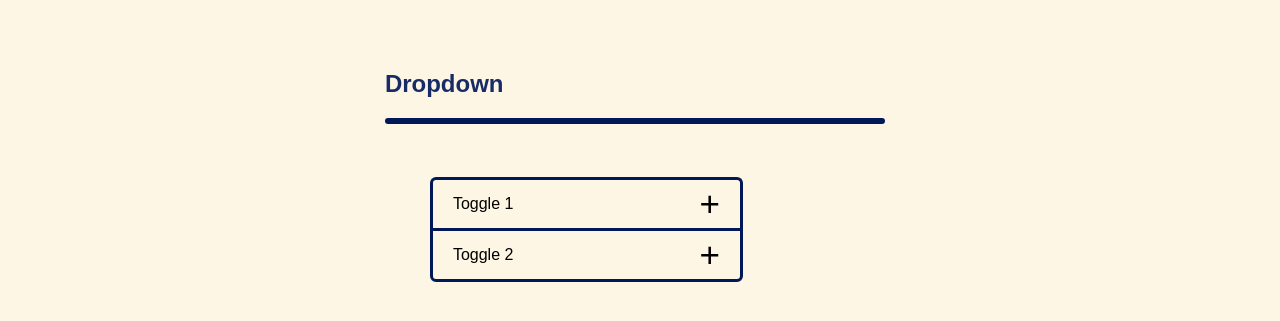
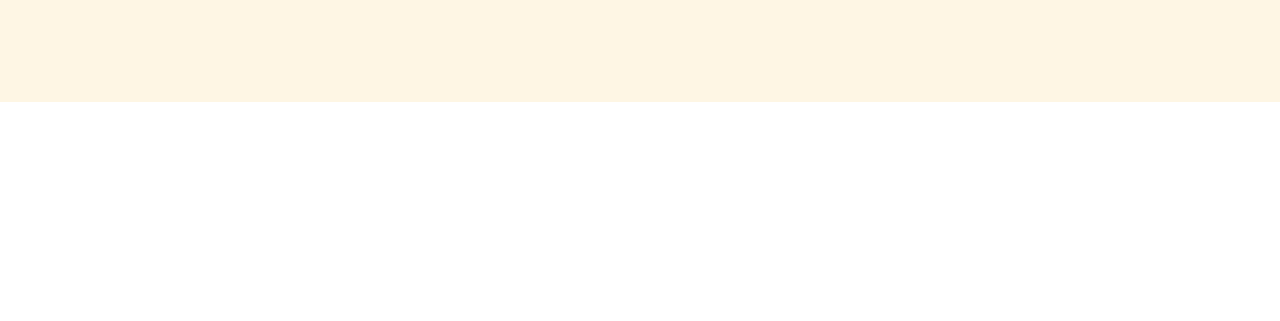
Before and after one commit to valentinmariot/Svelte-Components-Library, a Svelte app: page / in a window 1280 px wide. Shown: the part 4596-4917 px from the top of the page. After the commit the page ends 4698 px from the top, so only its background shows below. Built offline with nearby package versions, Linux system fonts and the light colour scheme; a web font is replaced by a local one.

Commit message:
(All): last before presa

```diff
--- a/src/App.svelte
+++ b/src/App.svelte
@@ -215,13 +215,6 @@ let tabElements = ["Naruto", "Tanjiro", "Luffy", "Asta"];
 		</legend>
 	</section>
 
-	<section class="m-top">
-		<h2>Dropdown</h2>
-		<hr />
-		<ToggleAccordeon />
-
-	</section>
-
 </div>
 
 <style>
--- a/src/components/AlertMEssage/AlertMessage.svelte
+++ b/src/components/AlertMEssage/AlertMessage.svelte
@@ -44,7 +44,7 @@
 </script>
 
 {#if (open)}
-    <div class="container" style="color: {textColor}; background: {backgroundColor};">
+    <div class="alertmessagecontainer" style="color: {textColor}; background: {backgroundColor};">
         <p class="content">Lorem ipsum dolor sit amet, consectetur adipiscing elit, sed do eiusmod tempor incididunt ut labore et dolore magna reprehenderit in voluptate velit esse cillum dolore eu fugiat nulla pariatur.</p>
         <span class="ico-close icon" style="color: {textColor}; background: {backgroundColor};" on:click={() => hide()}/>
     </div>
@@ -52,7 +52,7 @@
 
 <style>
 
-    .container {
+    .alertmessagecontainer {
         display: flex;
         border-radius: 5px;
     }
```
